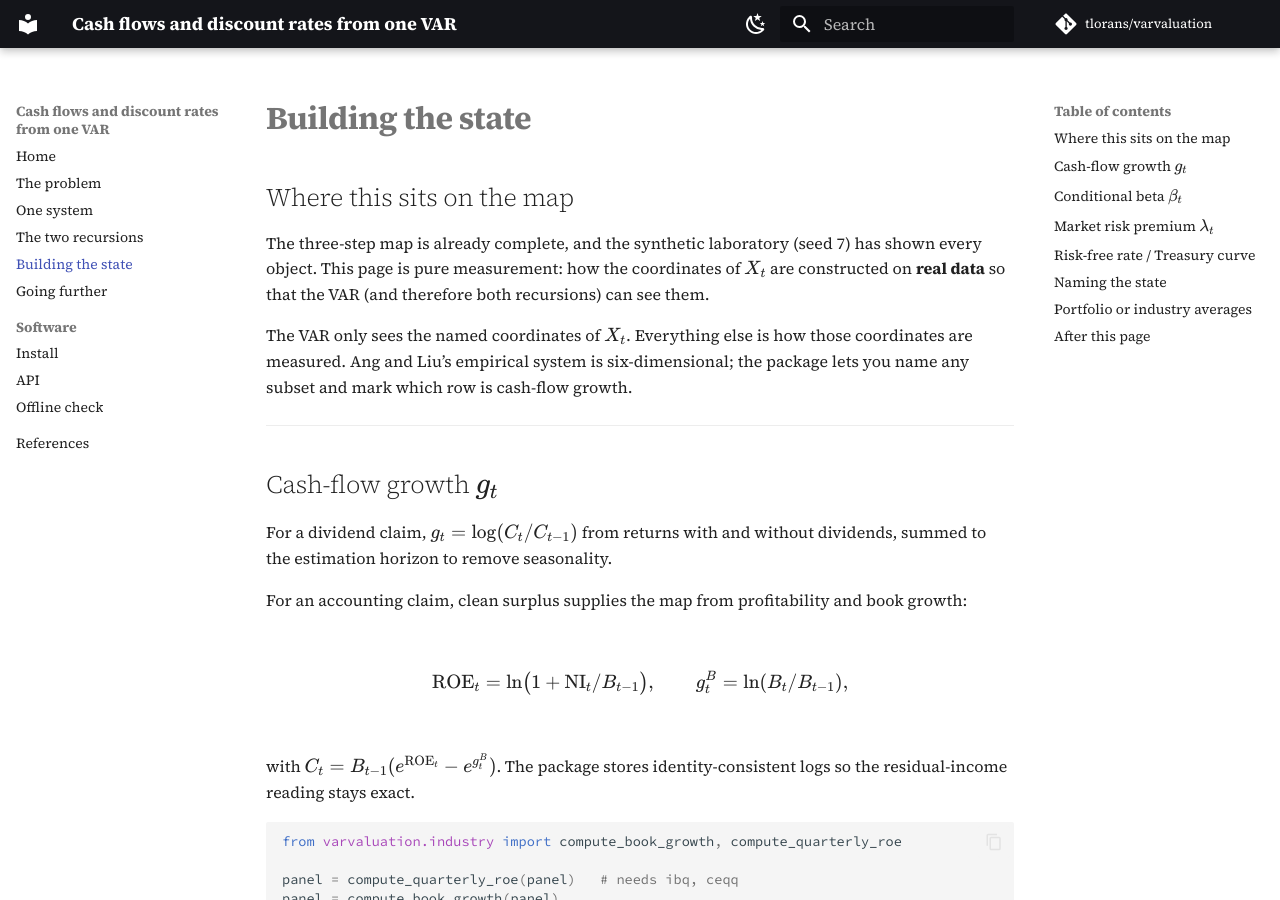
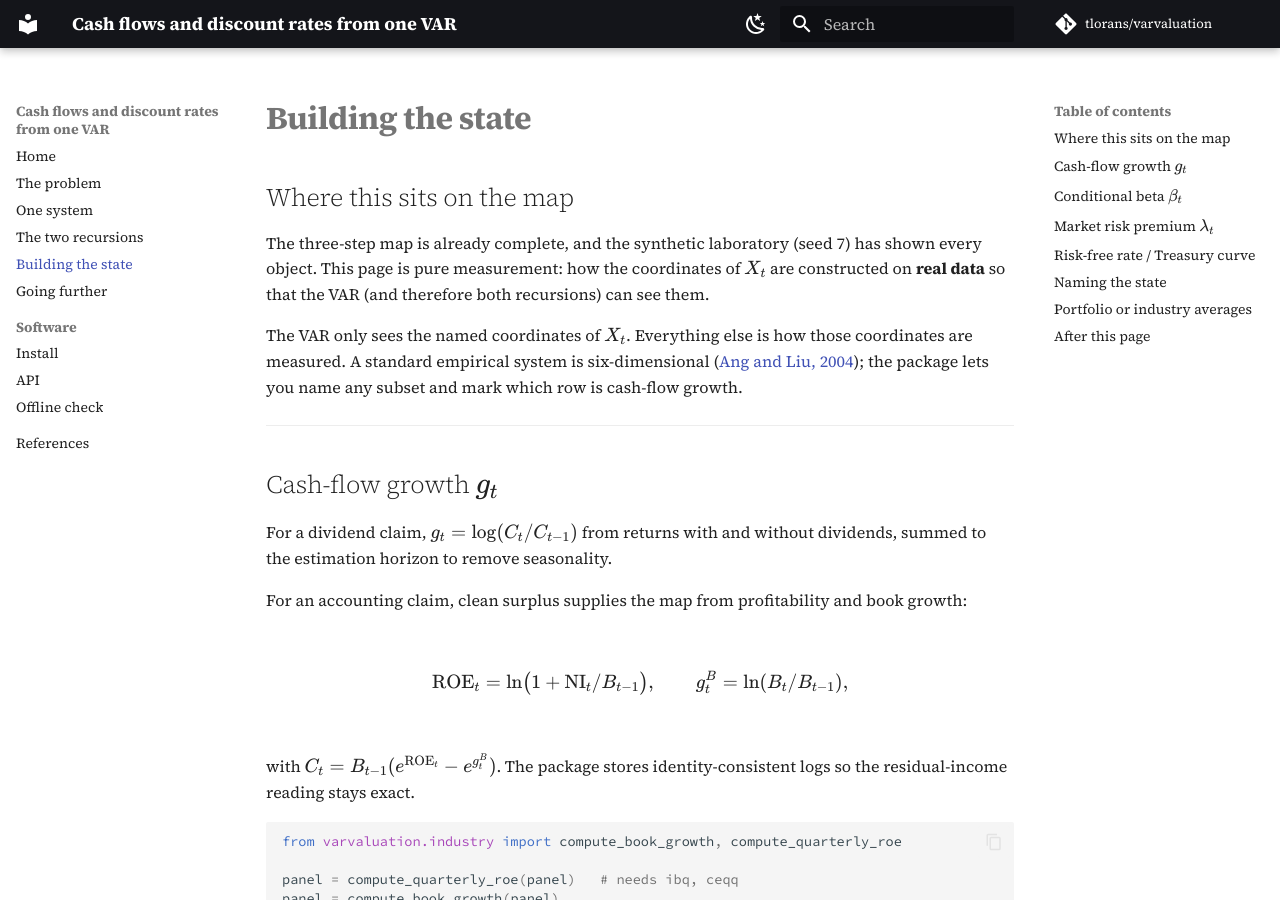
Before and after one commit to tlorans/varvaluation, an MkDocs documentation site: the page built from docs/guide/state.md, in a window 1280 px wide and 900 px high. Built offline with MkDocs 1.6.1 and Material for MkDocs 9.7.7, drawn with Linux system fonts in a browser that asks for light colours; comment, search, counter and statistics services are not loaded.

Commit message:
docs: cite Ang–Liu only as reference on state page

```diff
--- a/docs/guide/state.md
+++ b/docs/guide/state.md
@@ -4,7 +4,7 @@
 
 The three-step map is already complete, and the synthetic laboratory (seed 7) has shown every object. This page is pure measurement: how the coordinates of $X_t$ are constructed on **real data** so that the VAR (and therefore both recursions) can see them.
 
-The VAR only sees the named coordinates of $X_t$. Everything else is how those coordinates are measured. Ang and Liu’s empirical system is six-dimensional; the package lets you name any subset and mark which row is cash-flow growth.
+The VAR only sees the named coordinates of $X_t$. Everything else is how those coordinates are measured. A standard empirical system is six-dimensional ([Ang and Liu, 2004](../references.md#ang-liu-2004)); the package lets you name any subset and mark which row is cash-flow growth.
 
 ---
 
```
